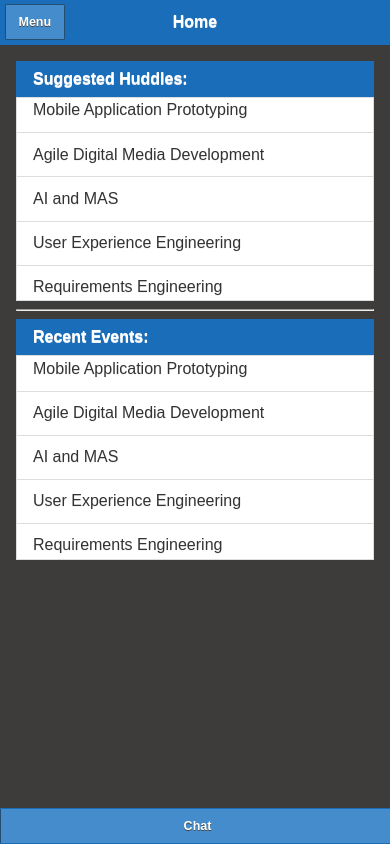
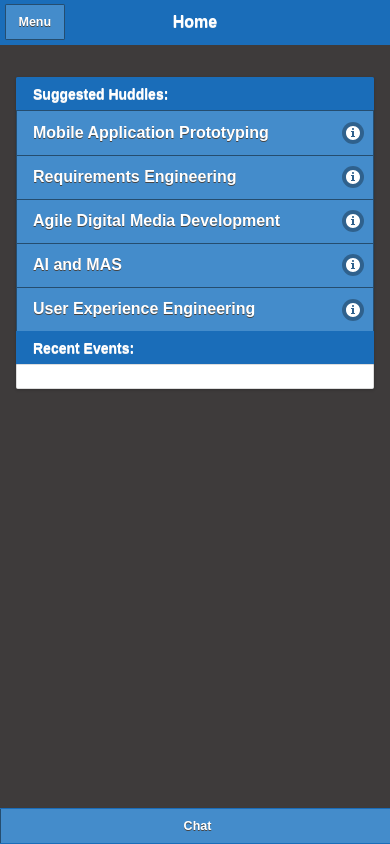
Before and after one commit to freko247/Huddles, a website: page www/index.html in a window 390 px wide. Drawn offline with Linux system fonts and the light colour scheme; some packages are replaced by stand-ins of ours.

Commit message:
Changed homepage items

```diff
--- a/www/index.html
+++ b/www/index.html
@@ -45,39 +45,17 @@
         </div>
         <!-- MAIN -->
         <div data-role="main" class="ui-content jqm-content jqm-fullwidth">
-            <div>
-                <div class="ui-corner-all">
-                    <div class="ui-bar ui-bar-a">
-                        <h3>Suggested Huddles:</h3>
-                    </div>
-                    <div class="ui-body ui-body-a">
-                        <ul data-role="listview">
-                            <li>Mobile Application Prototyping</li>
-                            <li>Agile Digital Media Development</li>
-                            <li>AI and MAS</li>
-                            <li>User Experience Engineering</li>
-                            <li>Requirements Engineering</li>
-                        </ul>
-                    </div>
-                </div>
-            </div>
-            <hr>
-            <div>
-                <div class="ui-corner-all">
-                    <div class="ui-bar ui-bar-a">
-                        <h3>Recent Events:</h3>
-                    </div>
-                    <div class="ui-body ui-body-a">
-                        <ul data-role="listview">
-                            <li>Mobile Application Prototyping</li>
-                            <li>Agile Digital Media Development</li>
-                            <li>AI and MAS</li>
-                            <li>User Experience Engineering</li>
-                            <li>Requirements Engineering</li>
-                        </ul>
-                    </div>
-                </div>
-            </div>
+            <ul data-role="listview" data-inset="true" data-divider-theme="a">
+                <li data-role="list-divider">Suggested Huddles:</li>
+                <li data-icon="info"><a href="#">Mobile Application Prototyping</a></li>
+                <li data-icon="info"><a href="#">Requirements Engineering</li></a>
+                <li data-icon="info"><a href="#">Agile Digital Media Development</a></li>
+                <li data-icon="info"><a href="#">AI and MAS</a></li>
+                <li data-icon="info"><a href="#">User Experience Engineering</a></li>
+                <li data-role="list-divider">Recent Events:</li>
+                <li></li>
+            </ul>
+
         </div>
         <!-- FOOTER -->
         <div data-role="footer" data-position="fixed">
```
Also changed, not shown: www/images/icon-png/ic_action_about.png (added), 1 other file.
